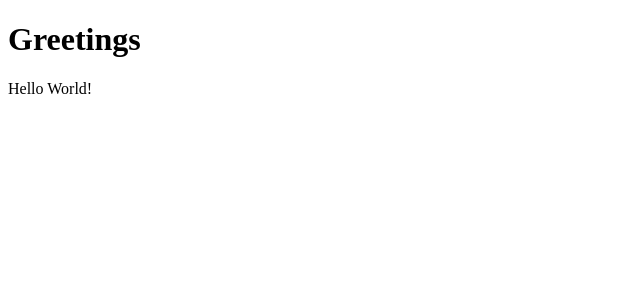
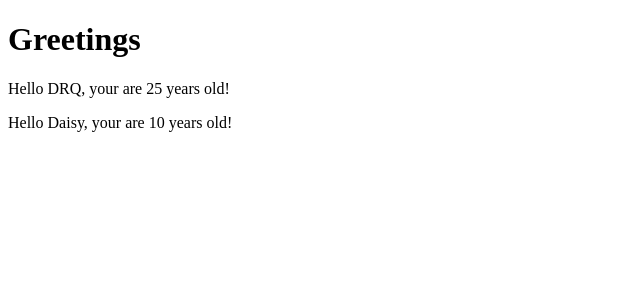
Before and after one commit to zzsealy/fullstackopen, a React (Create React App) app in the folder part1/: page / in a window 1280 px wide. Shown: the top 300 px of the page, without its empty margins (0-640 px from the left). Built offline with nearby package versions, Linux system fonts and the light colour scheme.

Commit message:
wip: 变量传递

```diff
--- a/part1/src/App.js
+++ b/part1/src/App.js
@@ -19,19 +19,22 @@
 //   );
 // }
 
-const Hello = () => {
+const Hello = (props) => {
   return (
     <div>
-      <p>Hello World!</p>
+      <p>Hello {props.name}, your are {props.age} years old!</p>
     </div>
   )
 }
 
 const App = () => {
+  const name = 'Peter'
+  const age = 10
   return (
     <div>
       <h1>Greetings</h1>
-      <Hello />
+      <Hello name='DRQ' age={10 + 15}/>
+      <Hello name='Daisy' age={age} />
     </div>
   )
 }
```
